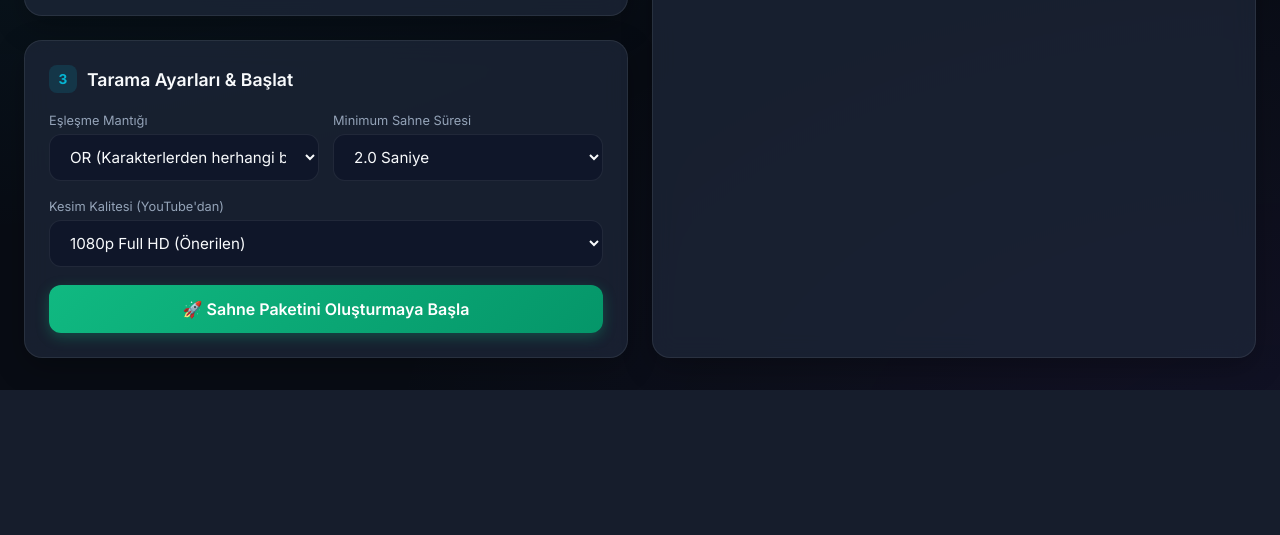
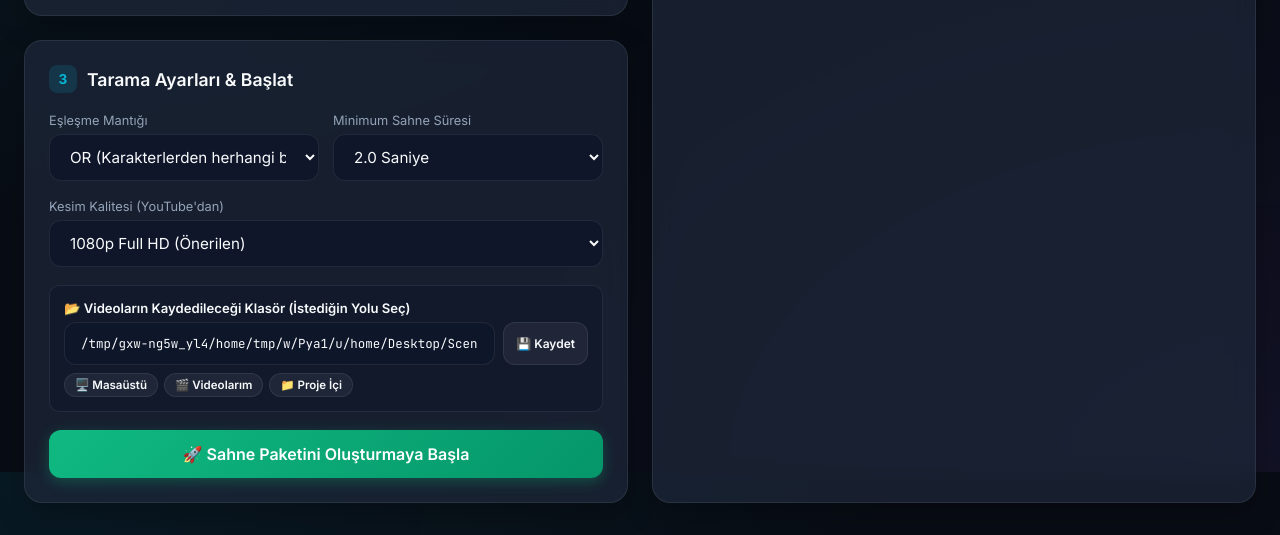
Before and after one commit to sytex10/scp, a Flask app: page / in a window 1280 px wide. Shown: the part 1128-1663 px from the top of the page. Before the commit the page ends 1518 px from the top, so only its background shows below. Run offline with Flask 3, Linux system fonts and the light colour scheme; data that the repository does not hold is empty; grey boxes are pictures that could not be loaded.

Commit message:
feat: customizable output folder with desktop presets

```diff
--- a/app.py
+++ b/app.py
@@ -35,10 +35,12 @@ if sys.platform == "win32":
 app = Flask(__name__, template_folder="templates")
 
 BASE_DIR = Path(__file__).parent.resolve()
+DEFAULT_DESKTOP_OUTPUT = Path.home() / "Desktop" / "Scenepacks"
 CONFIG = ScenepackConfig(
-    output_dir=BASE_DIR / "output_scenepacks",
+    output_dir=DEFAULT_DESKTOP_OUTPUT,
     temp_dir=BASE_DIR / "temp_cache"
 )
+CONFIG.output_dir.mkdir(parents=True, exist_ok=True)
 MEDIA_ENGINE = YouTubeMediaEngine(CONFIG)
 FACE_PICKER = VideoFacePicker(characters_base_dir=BASE_DIR / "characters")
 
@@ -340,10 +342,46 @@ def download_output_file(filename):
     out_dir = Path(CONFIG.output_dir).resolve()
     return send_from_directory(out_dir, filename, as_attachment=False)
 
-def run_scenepack_thread(url: str, match_logic: str, min_duration: float, quality: str, selected_indices: Optional[List[int]] = None):
+@app.route("/api/get-settings", methods=["GET"])
+def get_settings():
+    """Mevcut ayarları ve hazır klasör yollarını döner."""
+    desktop = (Path.home() / "Desktop" / "Scenepacks").resolve()
+    videos = (Path.home() / "Videos" / "Scenepacks").resolve()
+    project = (BASE_DIR / "output_scenepacks").resolve()
+    return jsonify({
+        "output_dir": str(CONFIG.output_dir.resolve()),
+        "desktop_dir": str(desktop),
+        "videos_dir": str(videos),
+        "project_dir": str(project)
+    })
+
+@app.route("/api/set-output-dir", methods=["POST"])
+def set_output_dir():
+    """Kullanıcının belirlediği çıktı klasörünü günceller."""
+    data = request.json or {}
+    new_dir = data.get("output_dir", "").strip()
+    if not new_dir:
+        return jsonify({"error": "Geçerli bir klasör yolu giriniz."}), 400
+    try:
+        p = Path(new_dir).resolve()
+        p.mkdir(parents=True, exist_ok=True)
+        CONFIG.output_dir = p
+        return jsonify({"success": True, "output_dir": str(p)})
+    except Exception as e:
+        return jsonify({"error": str(e)}), 500
+
+def run_scenepack_thread(url: str, match_logic: str, min_duration: float, quality: str, selected_indices: Optional[List[int]] = None, custom_output_dir: Optional[str] = None):
     """Arka planda çalışan asenkron sahne kesme işlemi."""
     global TASK_STATE
     try:
+        if custom_output_dir:
+            try:
+                p = Path(custom_output_dir).resolve()
+                p.mkdir(parents=True, exist_ok=True)
+                CONFIG.output_dir = p
+            except Exception:
+                pass
+
         TASK_STATE["status"] = "running"
         TASK_STATE["progress_pct"] = 0
         TASK_STATE["matched_scenes"] = []
@@ -511,9 +549,10 @@ def start_scenepack():
     if not url:
         return jsonify({"error": "YouTube linki zorunludur."}), 400
 
+    custom_dir = data.get("output_dir", "").strip()
     thread = threading.Thread(
         target=run_scenepack_thread,
-        args=(url, match_logic, min_duration, quality, selected_indices),
+        args=(url, match_logic, min_duration, quality, selected_indices, custom_dir),
         daemon=True
     )
     thread.start()
@@ -525,20 +564,10 @@ def task_status():
     """Canlı işlem durumunu ve ilerlemeyi döner."""
     return jsonify(TASK_STATE)
 
-@app.route("/api/open-folder", methods=["POST"])
-def open_folder():
-    """Çıktı klasörünü Windows Dosya Gezgini'nde açar."""
-    CONFIG.output_dir.mkdir(parents=True, exist_ok=True)
-    if sys.platform == "win32":
-        os.startfile(str(CONFIG.output_dir))
-    else:
-        subprocess.run(["xdg-open", str(CONFIG.output_dir)])
-    return jsonify({"success": True})
-
 @app.route("/output_scenepacks/<path:filename>")
 def serve_output_file(filename):
     """Kesilen MP4 videolarını tarayıcıdan önizlemek için sunar."""
-    return send_from_directory(str(CONFIG.output_dir), filename)
+    return send_from_directory(str(CONFIG.output_dir.resolve()), filename)
 
 if __name__ == "__main__":
     print("\n" + "=" * 60)
--- a/templates/index.html
+++ b/templates/index.html
@@ -683,6 +683,30 @@
                         </select>
                     </div>
 
+                    <!-- Kayıt Klasörü Seçimi -->
+                    <div style="margin-bottom: 18px; background: rgba(15, 23, 42, 0.6); padding: 14px; border-radius: 10px; border: 1px solid var(--border-color);">
+                        <label style="font-size: 0.82rem; color: var(--text-main); font-weight: 600; display: block; margin-bottom: 6px;">
+                            📂 Videoların Kaydedileceği Klasör (İstediğin Yolu Seç)
+                        </label>
+                        <div style="display: flex; gap: 8px; margin-bottom: 8px;">
+                            <input type="text" id="outputDirPathInput" class="text-input" style="font-family: 'JetBrains Mono', monospace; font-size: 0.78rem;" placeholder="C:\Users\Emin\Desktop\Scenepacks">
+                            <button class="btn btn-secondary" style="padding: 6px 12px; font-size: 0.75rem;" onclick="saveOutputDir()">
+                                💾 Kaydet
+                            </button>
+                        </div>
+                        <div style="display: flex; gap: 6px; flex-wrap: wrap;">
+                            <button class="btn btn-secondary" style="padding: 4px 10px; font-size: 0.72rem;" onclick="setPresetDir('desktop')" title="Masaüstünde Scenepacks klasörü">
+                                🖥️ Masaüstü
+                            </button>
+                            <button class="btn btn-secondary" style="padding: 4px 10px; font-size: 0.72rem;" onclick="setPresetDir('videos')" title="Videolarım klasörü">
+                                🎬 Videolarım
+                            </button>
+                            <button class="btn btn-secondary" style="padding: 4px 10px; font-size: 0.72rem;" onclick="setPresetDir('project')" title="Proje klasörü içindeki çıktı">
+                                📁 Proje İçi
+                            </button>
+                        </div>
+                    </div>
+
                     <button class="btn btn-emerald" id="btnStartScenepack" style="width: 100%; padding: 14px; font-size: 1rem;" onclick="startScenepack()">
                         🚀 Sahne Paketini Oluşturmaya Başla
                     </button>
@@ -775,6 +799,7 @@
 
         document.addEventListener("DOMContentLoaded", () => {
             loadCharacters();
+            loadSettings();
             checkTaskStatus();
             pollInterval = setInterval(checkTaskStatus, 2000);
         });
@@ -1119,6 +1144,60 @@
             }
         }
 
+        // Ayarlar & Kayıt Klasörü Yönetimi
+        let systemSettings = {};
+
+        async function loadSettings() {
+            try {
+                const res = await fetch("/api/get-settings");
+                const data = await res.json();
+                systemSettings = data;
+                const input = document.getElementById("outputDirPathInput");
+                if (input && data.output_dir) {
+                    input.value = data.output_dir;
+                }
+                const modalPath = document.getElementById("modalFolderPath");
+                if (modalPath && data.output_dir) {
+                    modalPath.innerText = data.output_dir;
+                }
+            } catch(e) {
+                console.error(e);
+            }
+        }
+
+        async function saveOutputDir() {
+            const input = document.getElementById("outputDirPathInput");
+            const val = input ? input.value.trim() : "";
+            if (!val) return alert("Lütfen bir klasör yolu girin!");
+
+            try {
+                const res = await fetch("/api/set-output-dir", {
+                    method: "POST",
+                    headers: { "Content-Type": "application/json" },
+                    body: JSON.stringify({ output_dir: val })
+                });
+                const data = await res.json();
+                if (data.error) throw new Error(data.error);
+                alert("Kayıt klasörü güncellendi:\n" + data.output_dir);
+                loadSettings();
+            } catch(e) {
+                alert("Hata: " + e.message);
+            }
+        }
+
+        function setPresetDir(type) {
+            const input = document.getElementById("outputDirPathInput");
+            if (!input) return;
+            if (type === 'desktop' && systemSettings.desktop_dir) {
+                input.value = systemSettings.desktop_dir;
+            } else if (type === 'videos' && systemSettings.videos_dir) {
+                input.value = systemSettings.videos_dir;
+            } else if (type === 'project' && systemSettings.project_dir) {
+                input.value = systemSettings.project_dir;
+            }
+            saveOutputDir();
+        }
+
         // 6. Scenepack Başlat
         async function startScenepack() {
             const url = document.getElementById("youtubeUrl").value.trim();
@@ -1127,6 +1206,7 @@
             const logic = document.getElementById("matchLogic").value;
             const minDur = document.getElementById("minDuration").value;
             const quality = document.getElementById("videoQuality").value;
+            const outputDir = document.getElementById("outputDirPathInput") ? document.getElementById("outputDirPathInput").value.trim() : "";
 
             // Playlistten seçilen videoları al
             let selectedIndices = null;
@@ -1150,7 +1230,8 @@
                         logic,
                         min_duration: minDur,
                         quality,
-                        selected_indices: selectedIndices
+                        selected_indices: selectedIndices,
+                        output_dir: outputDir
                     })
                 });
                 const data = await res.json();
```
